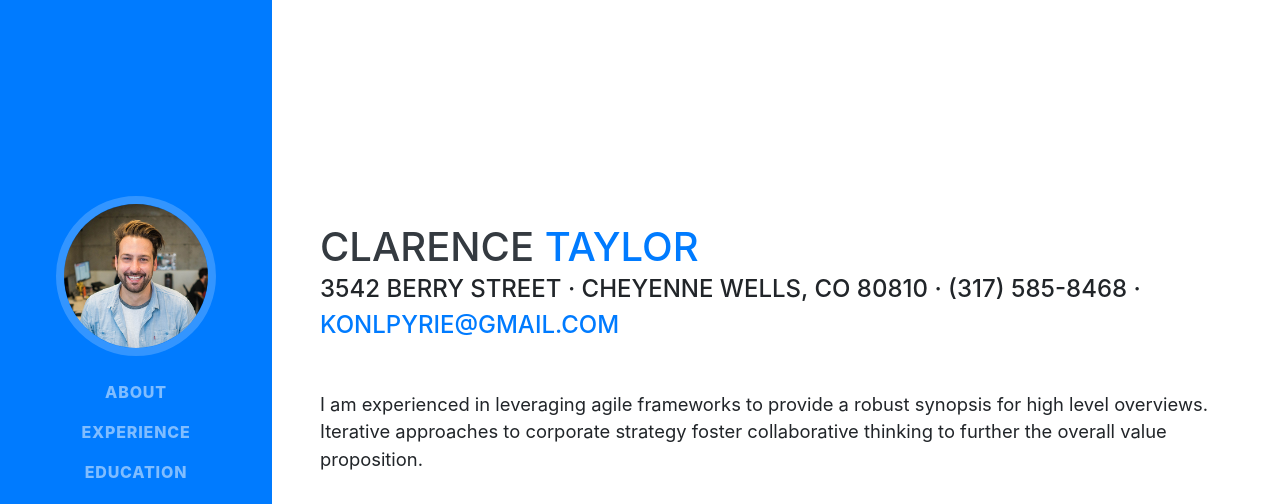
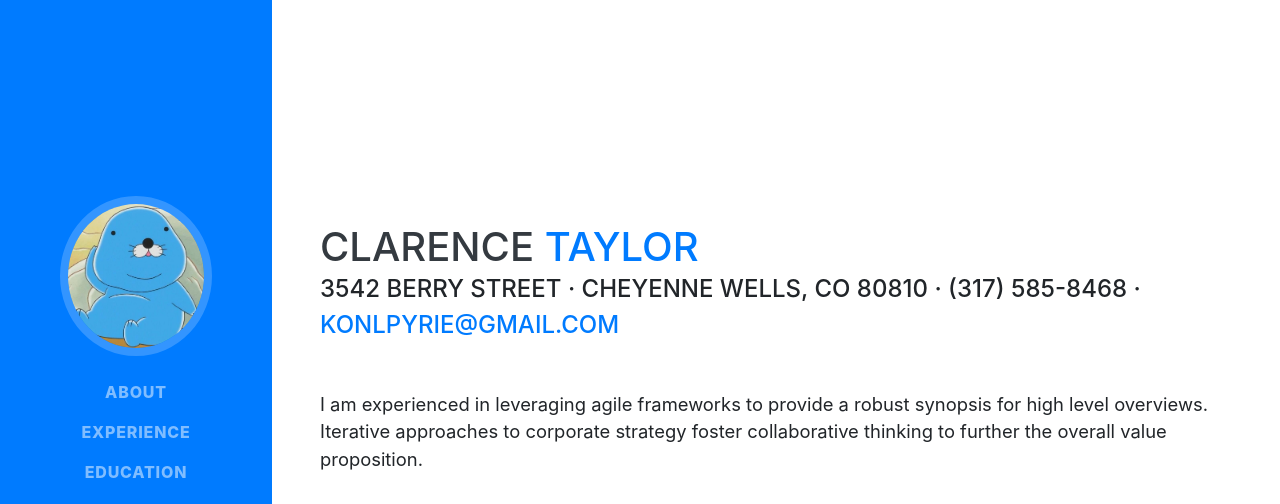
Before and after one commit to konlrie/konlrie.github.io, a website with bundled scripts: page index.html in a window 1280 px wide. Shown: the top 504 px of the page. Built offline with nearby package versions, Linux system fonts and the light colour scheme; a web font is replaced by a local one.

Commit message:
포트폴리오

```diff
--- a/index.html
+++ b/index.html
@@ -29,7 +29,7 @@
     <a class="navbar-brand js-scroll-trigger" href="#page-top">
       <span class="d-block d-lg-none">Clarence Taylor</span>
       <span class="d-none d-lg-block">
-        <img class="img-fluid img-profile rounded-circle mx-auto mb-2" src="img/profile.jpg" alt="">
+        <img class="img-fluid img-profile rounded-circle mx-auto mb-2" src="img/보노보노.png" alt="">
       </span>
     </a>
     <button class="navbar-toggler" type="button" data-toggle="collapse" data-target="#navbarSupportedContent" aria-controls="navbarSupportedContent" aria-expanded="false" aria-label="Toggle navigation">
```
Also changed, not shown: img/보노보노.png (added).
